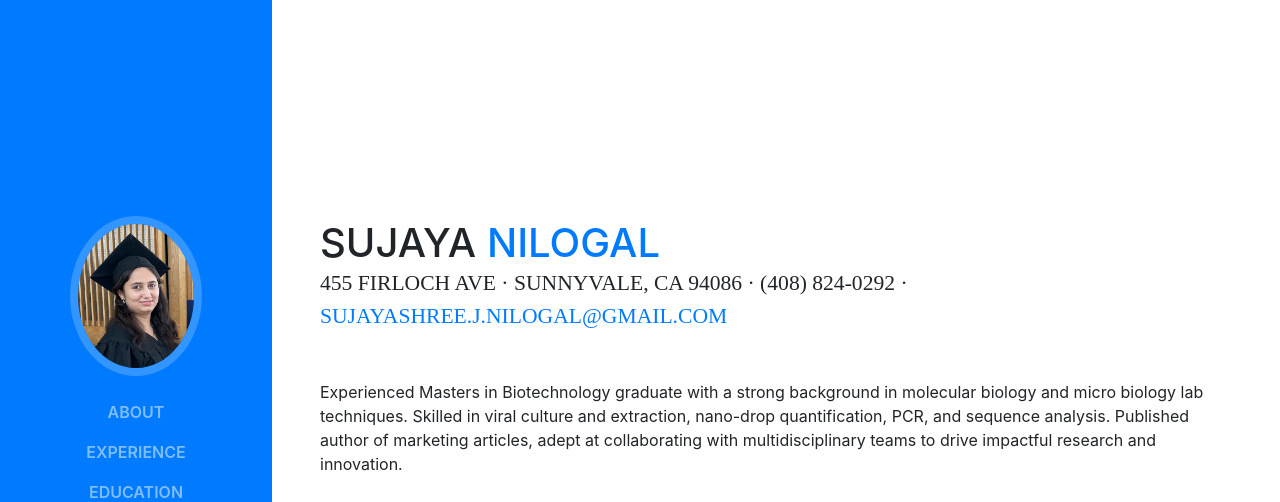
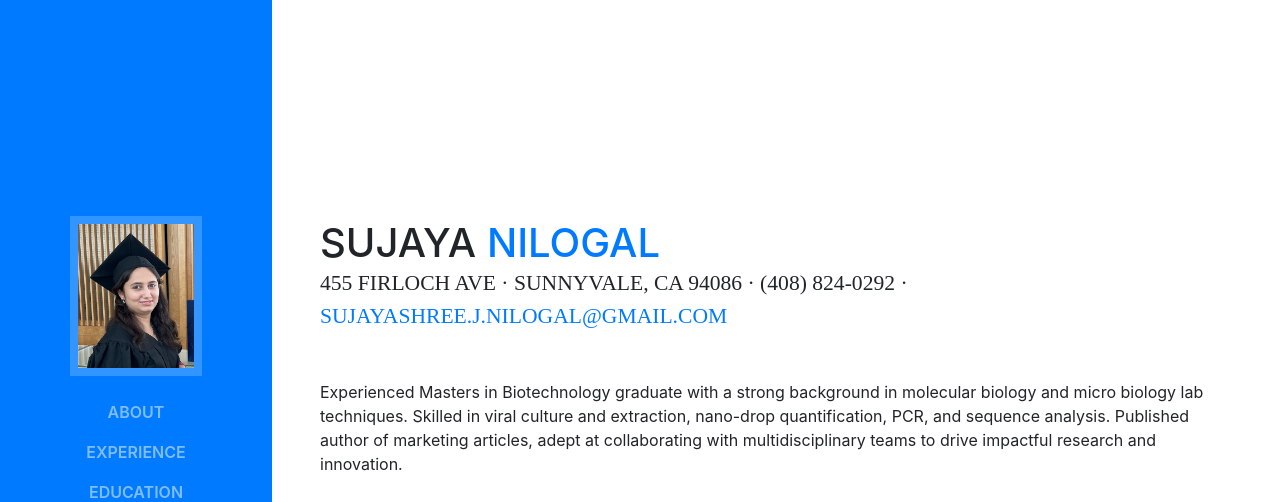
Before and after one commit to sujaya-nilogal/portfolio, a website with bundled scripts: page index.html in a window 1280 px wide. Shown: the top 502 px of the page. Built offline with nearby package versions, Linux system fonts and the light colour scheme; a web font is replaced by a local one.

Commit message:
Change profile pic shape from oval to square

```diff
--- a/index.html
+++ b/index.html
@@ -31,7 +31,7 @@
       <a class="navbar-brand js-scroll-trigger" href="#page-top">
         <span class="d-block d-lg-none">Start Bootstrap</span>
         <span class="d-none d-lg-block">
-          <img class="img-fluid img-profile rounded-circle mx-auto mb-2" src="img/sujaya_graduation_2.png" alt="">
+          <img class="img-fluid img-profile rounded-0 mx-auto mb-2" src="img/sujaya_graduation_2.png" alt="">
         </span>
       </a>
       <button class="navbar-toggler" type="button" data-toggle="collapse" data-target="#navbarSupportedContent" aria-controls="navbarSupportedContent" aria-expanded="false" aria-label="Toggle navigation">
```
